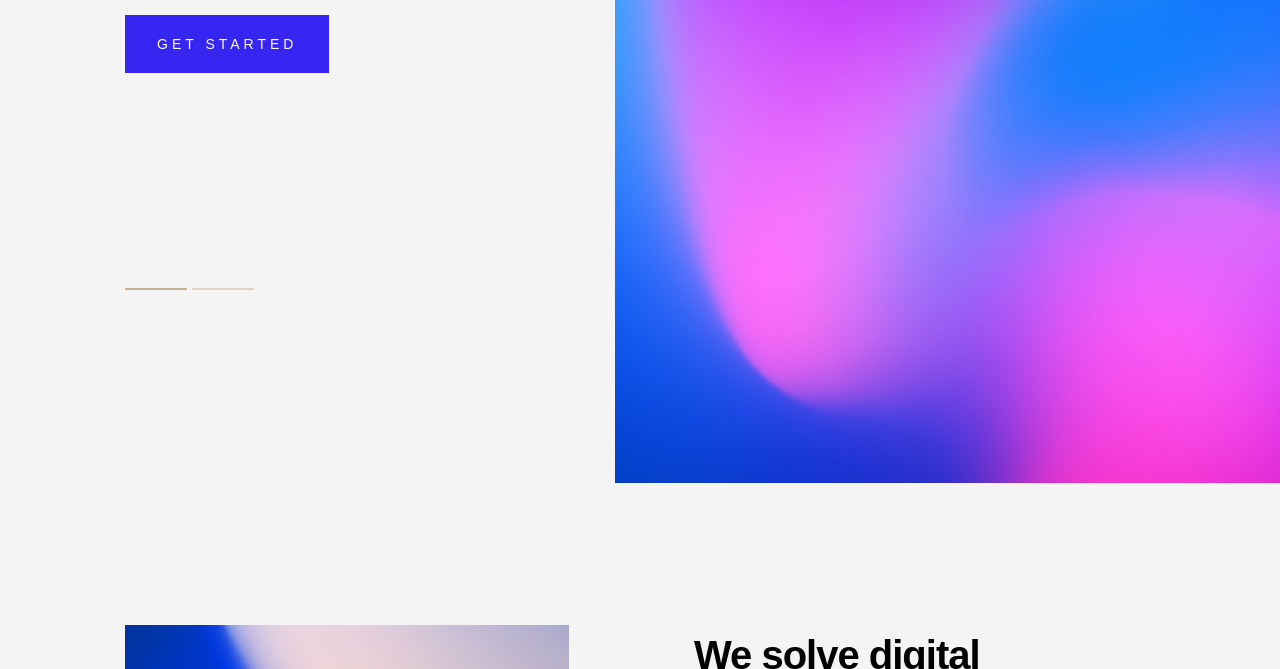
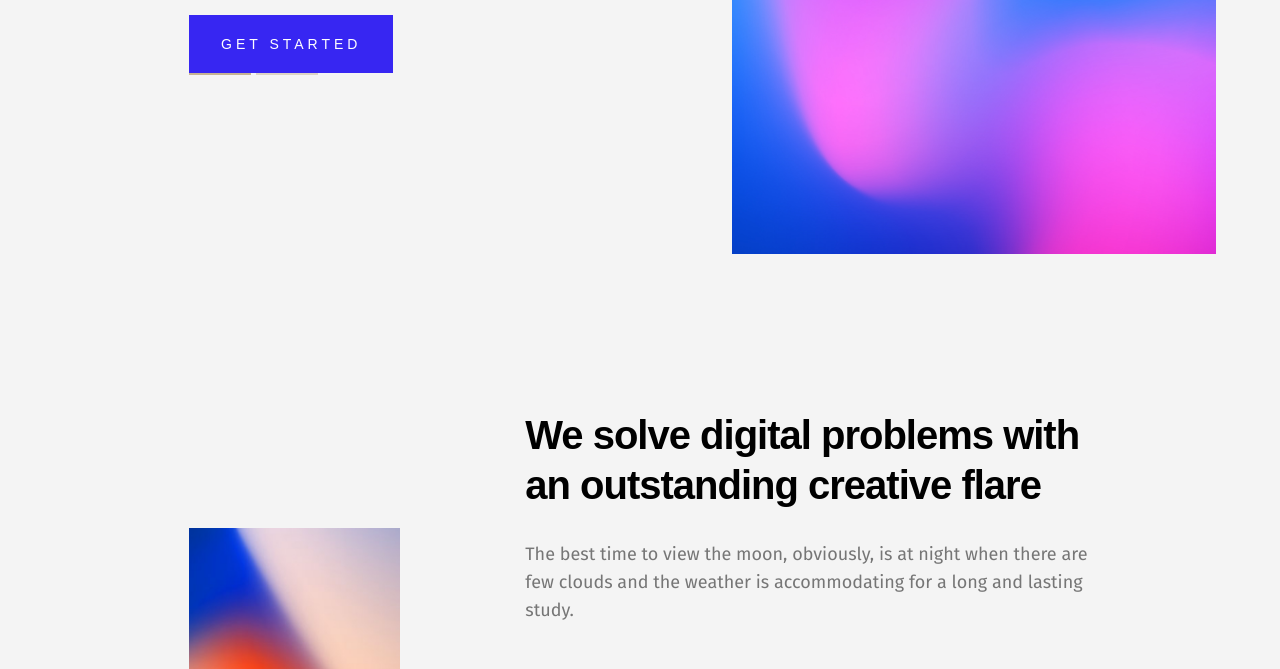
Before and after one commit to alex-yte/Gravity, a plain HTML site: page index.html in a window 1280 px wide. Shown: the part 504-1173 px from the top of the page. Drawn offline with Linux system fonts and the light colour scheme; files whose address does not match are found by name.

Commit message:
hero mediaQ

```diff
--- a/scss/globals/_index.scss
+++ b/scss/globals/_index.scss
@@ -2,3 +2,4 @@
 @forward 'typography';
 @forward 'layout';
 @forward 'colors';
+@forward 'mediaQ';
--- a/scss/globals/_layout.scss
+++ b/scss/globals/_layout.scss
@@ -1,19 +1,31 @@
 @use './typography' as font;
+@use './mediaQ' as mediaQuery;
 
 .container-center{
     max-width: 1360px;
     padding-inline: 12.5rem;
     margin-inline: auto;
+    @include mediaQuery.xl{
+        max-width: 90%;
+    }
 }
 .container-right{
     max-width: 1360px;
     margin-inline: auto;
     padding-left: 12.5rem;
+
+    @include mediaQuery.xl{
+        max-width: 90%;
+    }
 }
 .container-left{
     max-width: 1360px;
     margin-inline: auto;
     padding-right: 12.5rem;
+
+    @include mediaQuery.xl{
+        max-width: 90%;
+    }
 }
 .big_button_primary{
     background-color: var(--blue);
--- /dev/null
+++ b/scss/globals/_mediaQ.scss
@@ -0,0 +1,39 @@
+$breakpoints: (
+"xs": 360px,
+"sm": 480px,
+"md": 768px,
+"lg": 1000px,
+"xl": 1200px
+);
+
+@mixin xs{
+	@media(min-width: map-get($breakpoints, "xs")){
+		@content;
+	}
+}
+@mixin sm{
+	@media(min-width: map-get($breakpoints, "sm")){
+		@content;
+	}
+}
+@mixin md{
+	@media(min-width: map-get($breakpoints, "md")){
+		@content;
+	}
+}
+@mixin lg{
+	@media(min-width: map-get($breakpoints, "lg")){
+		@content;
+	}
+}
+@mixin xl{
+	@media(min-width: map-get($breakpoints, "xl")){
+		@content;
+	}
+}
+
+@mixin breakpoint($bp: 0){
+	@media (min-width: $bp){
+		@content
+	}
+}
--- a/scss/style.scss
+++ b/scss/style.scss
@@ -1,5 +1,6 @@
 @forward 'globals';
 @use '../scss/globals/typography' as font;
+@use '../scss/globals/mediaQ' as mediaQuery;
 
 @mixin flexDirection($direction, $justyfy){
     display: flex;
@@ -24,6 +25,9 @@ body{
 .section_heading{
     font-weight: 501;
 }
+img{
+    width: 100%;
+}
 
 .header{
     margin-top: 6rem;
@@ -39,11 +43,18 @@ body{
     margin-top: 0;
     .container-right{
         @include flexDirection(row, space-around);
+        @include mediaQuery.xl{
+            gap: 2rem;
+        }
     }
     &__text_container{
         @include flexDirection(column, space-between);
         padding-bottom: 19.5rem;
         padding-top: 13rem;
+        @include mediaQuery.xl{
+            width: 70%;
+        }
+
     }
     &__heading{
         font-family: font.$bold;
@@ -387,12 +398,14 @@ body{
         justify-content: space-between;
         align-items: center;
 
-        svg g{
-            transition: opacity .6s cubic-bezier(0.075, 0.82, 0.165, 1);
-        }
-        svg:hover g{
-            opacity: 1;
-            transition: opacity .6s cubic-bezier(0.075, 0.82, 0.165, 1);
+        svg {
+            g{
+                transition: opacity .6s cubic-bezier(0.075, 0.82, 0.165, 1);
+            }
+            &:hover g{
+                opacity: 1;
+                transition: opacity .6s cubic-bezier(0.075, 0.82, 0.165, 1);
+            }
         }
     }
 
@@ -406,5 +419,15 @@ body{
         margin-inline: auto;
         padding-top: 10rem;
         padding-bottom: 10rem;
+
+        svg {
+            path{
+                transition: fill .6s cubic-bezier(0.075, 0.82, 0.165, 1);
+            }
+            &:hover path{
+                fill: #000;
+                transition: fill .6s cubic-bezier(0.075, 0.82, 0.165, 1);
+            }
+        }
     }
 }
```
Also changed, not shown: dist/style.css, 1 other file.
